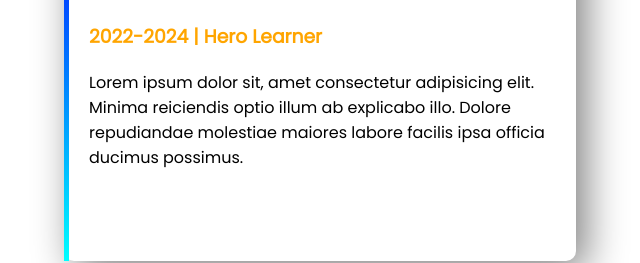
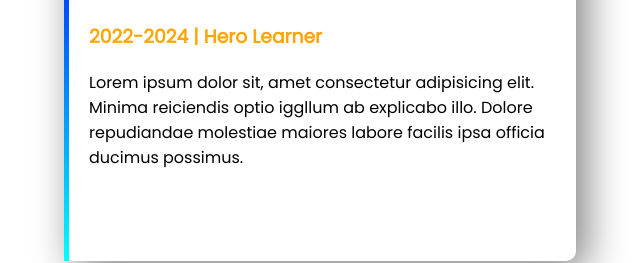
Before and after one commit to ShankarBD/developer-portfolio, a plain HTML site: page index.html in a window 1280 px wide. Shown: the part 1359-1622 px from the top of the page, 640-1280 px from the left. Drawn offline with Linux system fonts and the light colour scheme.

```diff
--- a/index.html
+++ b/index.html
@@ -45,7 +45,7 @@
             <div class="experience-item"  id="web-developer-exp">
                 <h2>Baby Web Developer</h2>
                 <h3  class="orange-color">2022-2024 | Hero Learner</h3>
-                <p>Lorem ipsum dolor sit, amet consectetur adipisicing elit. Minima reiciendis optio illum ab explicabo illo. Dolore repudiandae molestiae maiores labore facilis ipsa officia ducimus possimus.</p>
+                <p>Lorem ipsum dolor sit, amet consectetur adipisicing elit. Minima reiciendis optio iggllum ab explicabo illo. Dolore repudiandae molestiae maiores labore facilis ipsa officia ducimus possimus.</p>
             </div>
         </div>
     </section>
```
